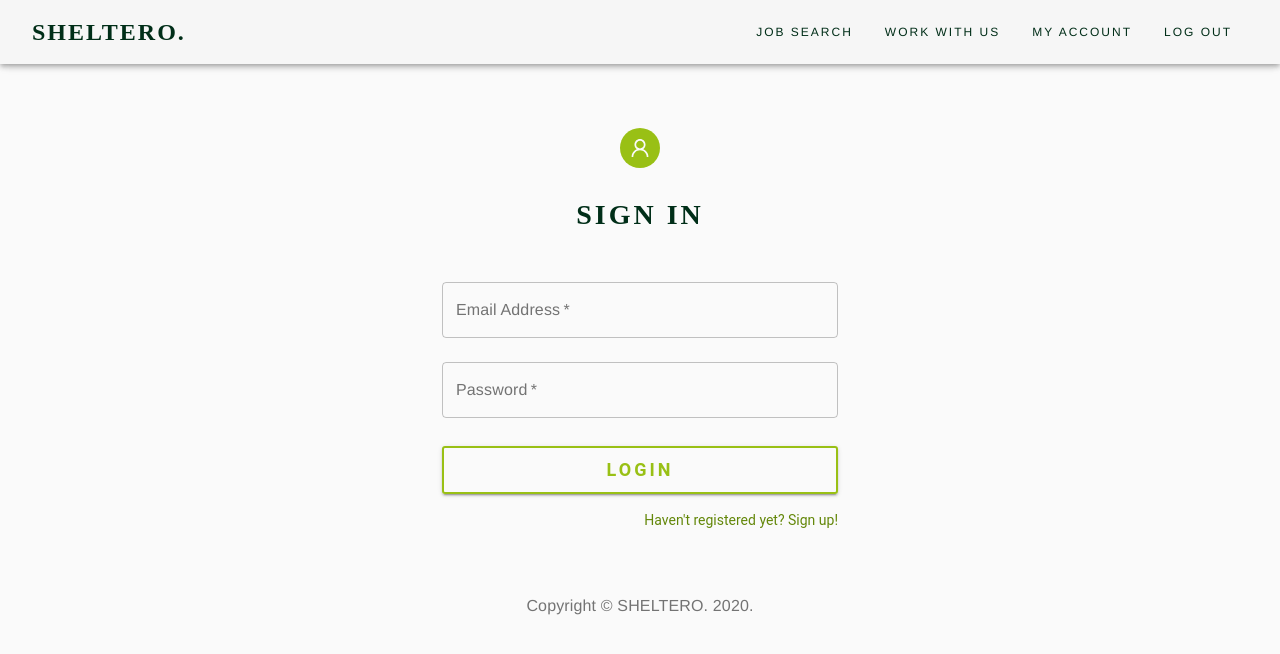
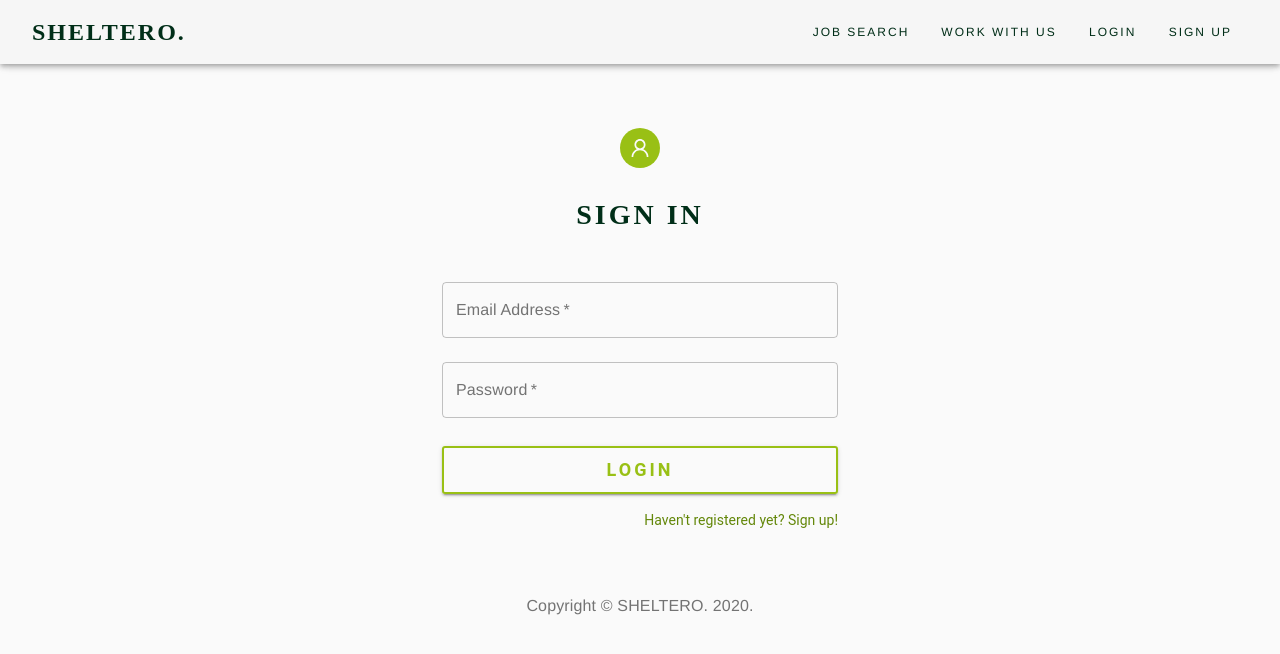
Before and after one commit to ChloeZzzzz/Sheltero, a React (Create React App) app in the folder sheltero_UI/sheltero_app/: page /login in a window 1280 px wide. Shown: the top 654 px of the page. Built offline with nearby package versions, Linux system fonts and the light colour scheme; no server answers.

Commit message:
updating navigation bar

```diff
--- a/sheltero_UI/sheltero_app/src/components/CheckLoginStatus.js
+++ b/sheltero_UI/sheltero_app/src/components/CheckLoginStatus.js
@@ -6,7 +6,7 @@ export default class CheckLogin extends React.Component {
         super();
 
         this.state = {
-          loggedInStatus: "logged_in",
+          loggedInStatus: false,
           // user: {}
         };
 
@@ -14,38 +14,23 @@ export default class CheckLogin extends React.Component {
         this.handleLogout = this.handleLogout.bind(this);
       }
 
-      // checkLoginStatus() {
-      //   if (
-      //     this.state.loggedInStatus === "not_logged_in"
-      //   ) {
-      //     this.setState({
-      //       loggedInStatus: "logged_in",
-      //     });
-      //   } else if (
-      //     this.state.loggedInStatus === "logged_in"
-      //   ) {
-      //     this.setState({
-      //       loggedInStatus: "not_logged_in"
-      //     })
-      //   }
-      // }
-
       checkLoginStatus() {
         axios
-          .get("https://shelteroinf.herokuapp.com/user/login", {withCredentials: true})
+          .get("http://shelteroinf.herokuapp.com/user", {withCredentials: true})
           .then(res => {
+            console.log(res);
             if ( // the case when response data is logged in but the current state is not logged in
-              res.data.login && this.state.loggedInStatus === "not_logged_in"
+              res.data.login && this.state.loggedInStatus === false
             ) {
               this.setState({
-                loggedInStatus: "logged_in",
+                loggedInStatus: true,
                 user: res.data.user
               });
             } else if ( // the case when the current state is logged in but the user is not actually authenticated
-              !res.data.login & (this.state.loggedInStatus === "logged_in")
+              !res.data.login & (this.state.loggedInStatus === true)
             ) {
               this.setState({
-                loggedInStatus: "not_logged_in",
+                loggedInStatus: true,
                 user: {}
               });
             }
@@ -61,13 +46,13 @@ export default class CheckLogin extends React.Component {
 
       handleLogout(){
         this.setStatus({
-          loggedInStatus:"not_logged_in",
+          loggedInStatus:false,
           // user: {}
         });
       }
       handleLogin(data) {
         this.setState({
-          loggedInStatus: "logged_in",
+          loggedInStatus: true,
           // user: data.user
         });
       }
--- a/sheltero_UI/sheltero_app/src/components/Nav.js
+++ b/sheltero_UI/sheltero_app/src/components/Nav.js
@@ -1,26 +1,3 @@
-
-// export function Nav (){
-//   return (
-//     <nav>
-//       <span id="functionPages">
-//         <NavLink exact to="/">
-//           Home
-//         </NavLink>
-//         <NavLink to="/job">
-//           Job Search
-//         </NavLink>
-//       </span>
-//       <span id="userPages">
-//         <NavLink to="/login">
-//           Sign In
-//         </NavLink>
-//         <NavLink to="/signup">
-//           Sign Up
-//         </NavLink>
-//       </span>
-//     </nav>
-//   );
-// }
 import React, { Component } from "react";
 import { Link, Box, withStyles, Button } from '@material-ui/core';
 import { useStyles } from './theme';
@@ -75,29 +52,24 @@ export default withStyles(styles) (class Nav extends CheckLogin  {
     super(props);
 
     this.handleLogoutClick = this.handleLogoutClick.bind(this);
+    this.handleLogin = this.handleLogin.bind(this);
   }
-
-  // handleLogoutClick() {
-  //   axios
-  //     .delete("https://shelteroinf.herokuapp.com/user/logout", { withCredentials: true })
-  //     .then(response => {
-  //       this.props.handleLogout();
-  //     })
-  //     .catch(error => {
-  //       console.log("logout error", error);
-  //     });
-  // }
 
   handleLogoutClick(e) {
     this.setState({
-      loggedInStatus : "not_logged_in"
+      loggedInStatus : false,
     });
   }
 
+  handleLogin(status){
+    this.setState({
+      loggedInStatus: status,
+    });
+  }
 
   render () {
     const { classes } = this.props;
-    if (this.state.loggedInStatus === "not_logged_in"){
+    if (!this.state.loggedInStatus){
       return(
         <div className={classes.root}>
           <AppBar className={classes.navBar}>
@@ -113,7 +85,7 @@ export default withStyles(styles) (class Nav extends CheckLogin  {
           </AppBar>
         </div>
         )
-    } else if (this.state.loggedInStatus === "logged_in"){
+    } else if (this.state.loggedInStatus){
       return(
         <div className={classes.root}>
           <AppBar className={classes.navBar}>
--- a/sheltero_UI/sheltero_app/src/pages/Login.js
+++ b/sheltero_UI/sheltero_app/src/pages/Login.js
@@ -64,19 +64,21 @@ export default withStyles(styles) (class Login extends React.Component {
 
     axios.post('https://shelteroinf.herokuapp.com/user/login', {"email":email,"password":password},{withCredentials:true})
         .then((response) => {
-          console.log(response);
           let res = response.data.flash["loginMessage"];
-          console.log(res[res.length-1]);
+          console.log(this.props);
           if(!res){
             alert('Opps, something went wrong so that u failed to log in!');
             this.setState({ redirect: "/login" });
+            this.props.handleLogin(false);
             console.log("failed to login");
           }
           else if (res[res.length-1] == "Successful login") {
             alert('Hi ' + this.state.email + ', you have successfully logged in!');
+            this.props.handleLogin(true);
             this.setState({ redirect: "/user" });
           }
           else{
+            this.props.handleLogin(false);
             alert("beep beep boop something went really wrong");
           }
         }).catch((error) => {
```
